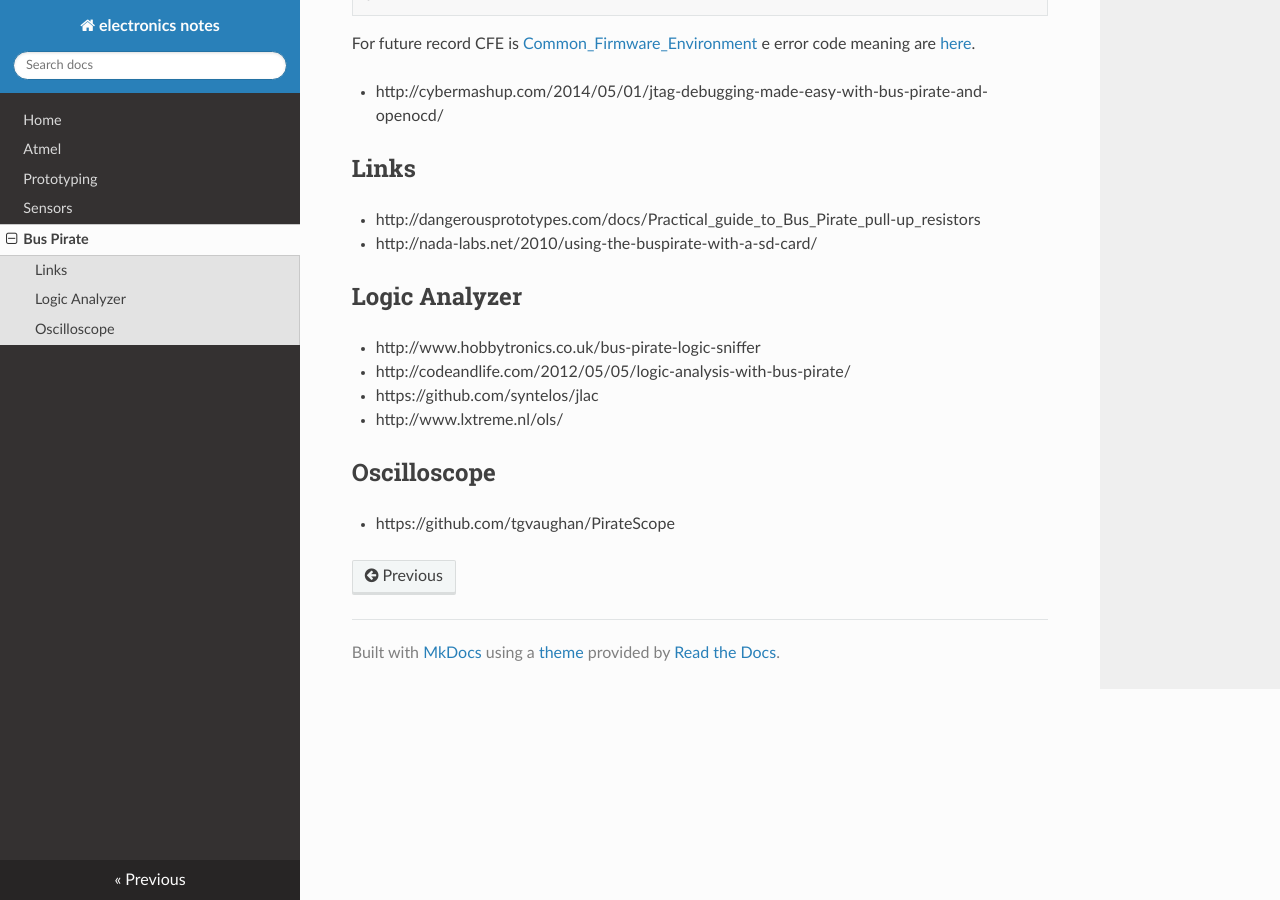
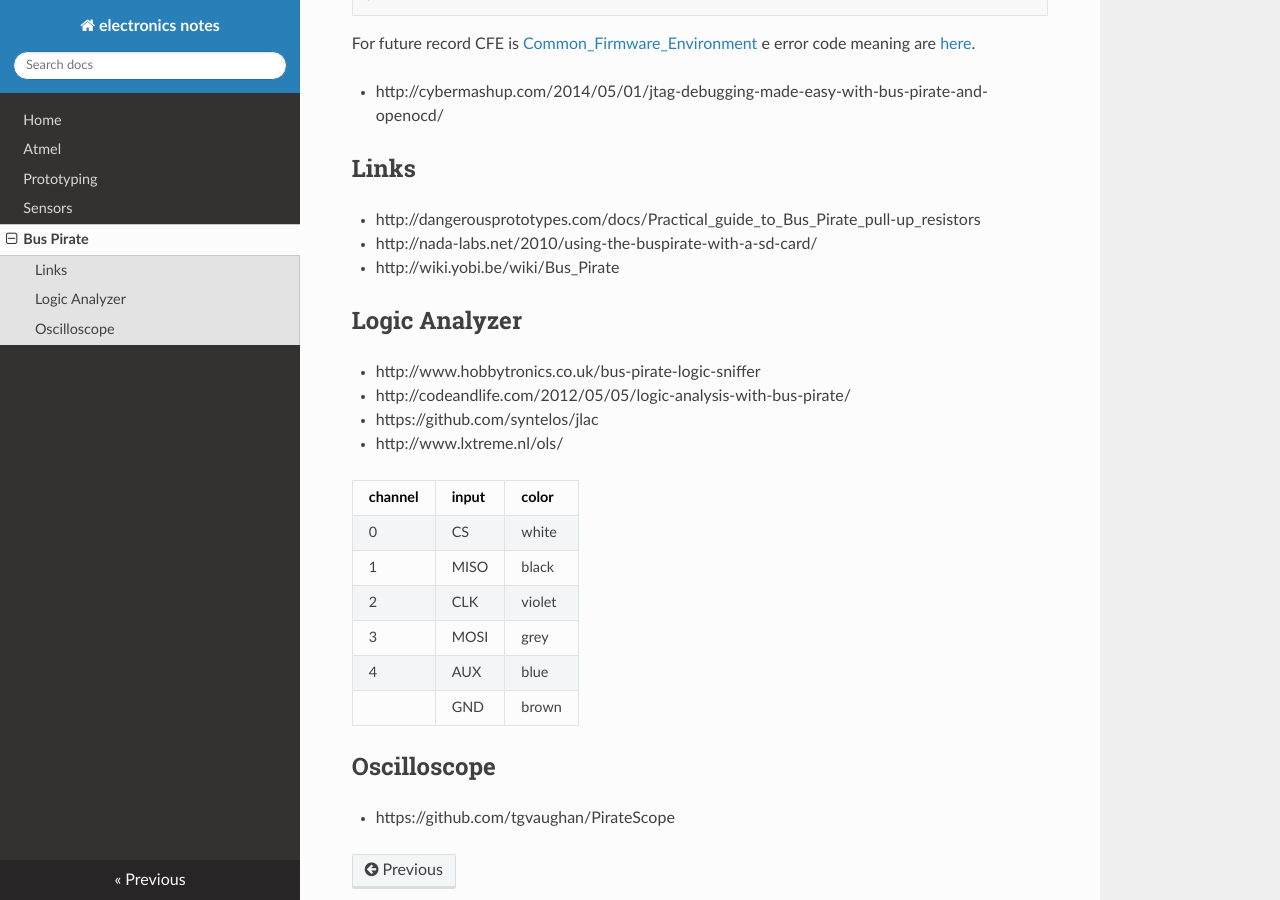
Before and after one commit to gipi/electronics-notes, an MkDocs documentation site: the page built from docs/buspirate.md, in a window 1280 px wide and 900 px high, scrolled down 1654 px. Built offline with MkDocs 1.6.1, drawn with Linux system fonts in a browser that asks for light colours; nearby versions of some CDN libraries; old or Windows-style settings are respelled for this version of MkDocs.

Commit message:
Add mapping channels - cables for logic analyzer.

```diff
--- a/docs/buspirate.md
+++ b/docs/buspirate.md
@@ -110,6 +110,7 @@ error code meaning are [here](http://kernel.org/pub/linux/kernel/people/marcelo/
 
  - http://dangerousprototypes.com/docs/Practical_guide_to_Bus_Pirate_pull-up_resistors
  - http://nada-labs.net/2010/using-the-buspirate-with-a-sd-card/
+ - http://wiki.yobi.be/wiki/Bus_Pirate
 
 ## Logic Analyzer
 
@@ -118,6 +119,15 @@ error code meaning are [here](http://kernel.org/pub/linux/kernel/people/marcelo/
  - https://github.com/syntelos/jlac
  - http://www.lxtreme.nl/ols/
 
+| channel | input | color |
+|---------|-------|-------|
+| 0 | CS | white|
+| 1 | MISO | black |
+| 2 | CLK  | violet |
+| 3     | MOSI | grey |
+| 4     | AUX  | blue |
+|  |GND  | brown |
+
 ## Oscilloscope
 
  - https://github.com/tgvaughan/PirateScope
```
